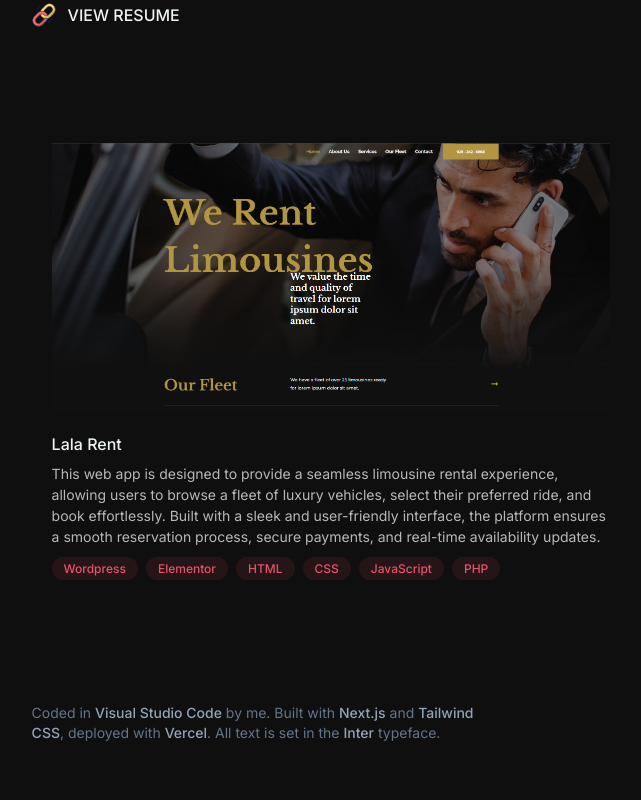
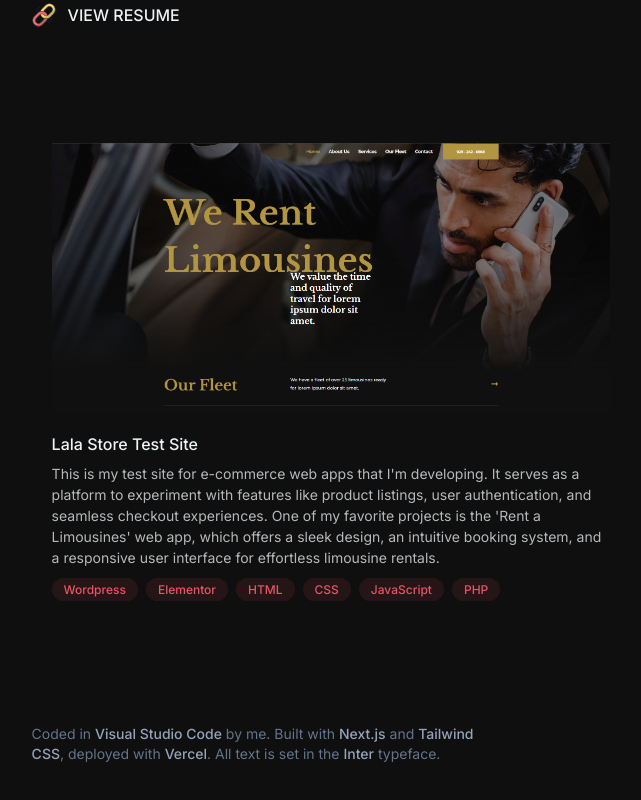
Before and after one commit to axe3228/archiehub-v2, a Next.js app: page / in a window 1280 px wide. Shown: the part 1981-2781 px from the top of the page, without its empty margins (554-1195 px from the left). Built offline with nearby package versions, Linux system fonts and the light colour scheme.

Commit message:
change: new project item description

```diff
--- a/src/constants/projects.ts
+++ b/src/constants/projects.ts
@@ -4,11 +4,12 @@ export const ProjectsList: ProjectProps[] = [
     {
         id: 1,
         image: "/images/projects/lala-rent.png",
-        name: "Lala Rent",
-        description: `This web app is designed to provide a seamless limousine rental experience,
-        allowing users to browse a fleet of luxury vehicles, select their preferred ride, and book effortlessly.
-        Built with a sleek and user-friendly interface, the platform ensures a smooth reservation process,
-        secure payments, and real-time availability updates.`,
+        name: "Lala Store Test Site",
+        description: `This is my test site for e-commerce web apps that I'm developing.
+        It serves as a platform to experiment with features like product listings, user
+        authentication, and seamless checkout experiences. One of my favorite projects
+        is the 'Rent a Limousines' web app, which offers a sleek design, an intuitive
+        booking system, and a responsive user interface for effortless limousine rentals.`,
         href: "https://lala-store.infinityfreeapp.com/",
         tags: ["Wordpress", "Elementor", "HTML", "CSS", "JavaScript", "PHP"],
     }
```
